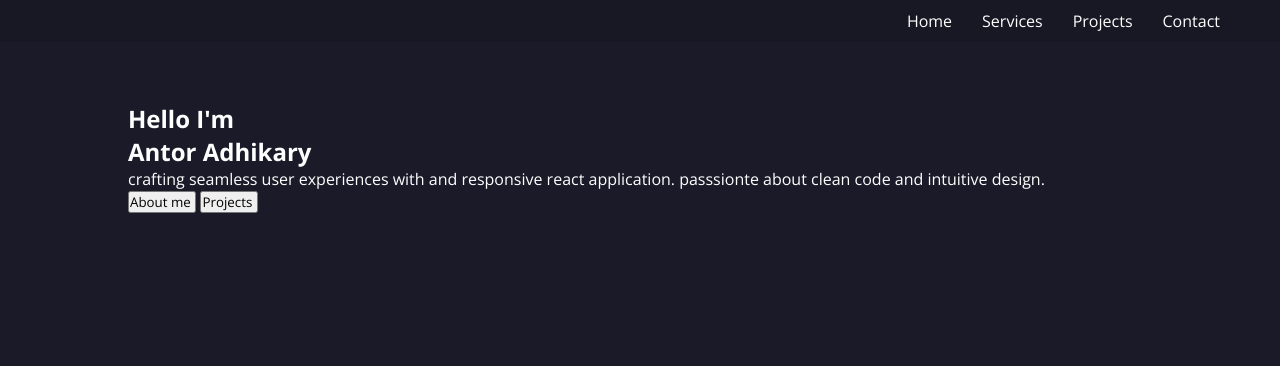
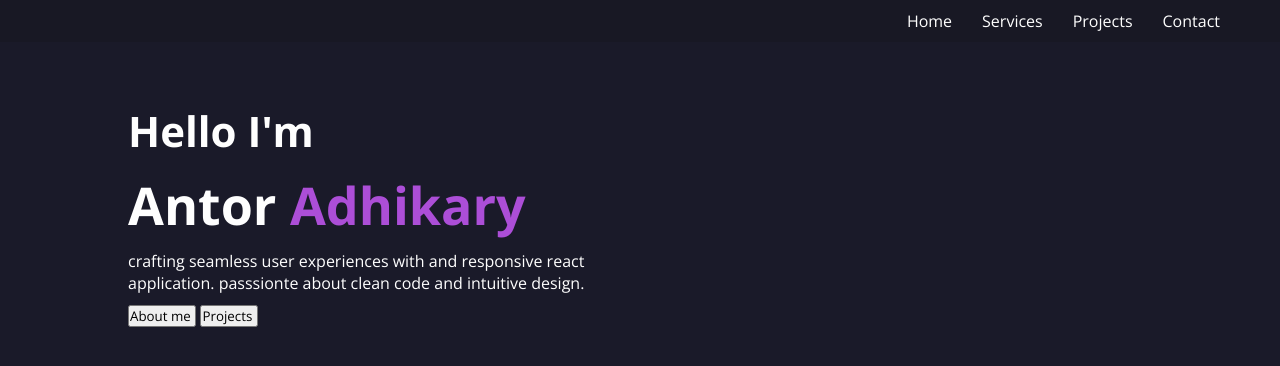
Before and after one commit to Antor-Adhikary1216/Pro-programmer-antor16, a plain HTML site: page STYEL=SYEET/INDEX.html in a window 1280 px wide. Drawn offline with nearby package versions, Linux system fonts and the light colour scheme.

Commit message:
space between

```diff
--- a/STYEL=SYEET/INDEX.css
+++ b/STYEL=SYEET/INDEX.css
@@ -58,6 +58,32 @@ nav{
 #header{
     display: flex;
     margin: 60px auto;
+    justify-content: space-between;
+
+}
+.header-contant{
+    display: flex;
+    flex-direction: column;
+    gap: 10px;
+    justify-content: center;
+    max-width: 500px;
+
+}
+.header-img{
+
+}
+
+.header-contant h2{
+    font-size: 42px;
+
+}
+.header-contant h1{
+    font-size: 52px;
+
+}
+.header-contant h1 span{
+    font-size: 52px;
+    color: #ac4ed7;
 
 }
 
--- a/STYEL=SYEET/INDEX.html
+++ b/STYEL=SYEET/INDEX.html
@@ -27,16 +27,18 @@
     <section id="header">
         <div class="header-contant">
         <h2>Hello I'm</h2>
-        <h1>Antor Adhikary</h1>
+        <h1>Antor <span>Adhikary</span></h1>
         <p>crafting seamless user experiences with and responsive react
             application. passsionte about clean code and intuitive design.
         </p>
-       <button class="primary-btn btn">
+        <div class="button-wapper">
+            <button class="primary-btn btn">
         About me <img src="../__MACOSX/__MACOSX/img/profile-icon.svg" alt=""/></button>
         <button class="primary-btn btn">
             Projects <img src="../__MACOSX/__MACOSX/img/eye-icon.svg" alt=""></button>
+        </div>
+        </div>
 
-        </div>
 
 
         <div class="header-img">
```
